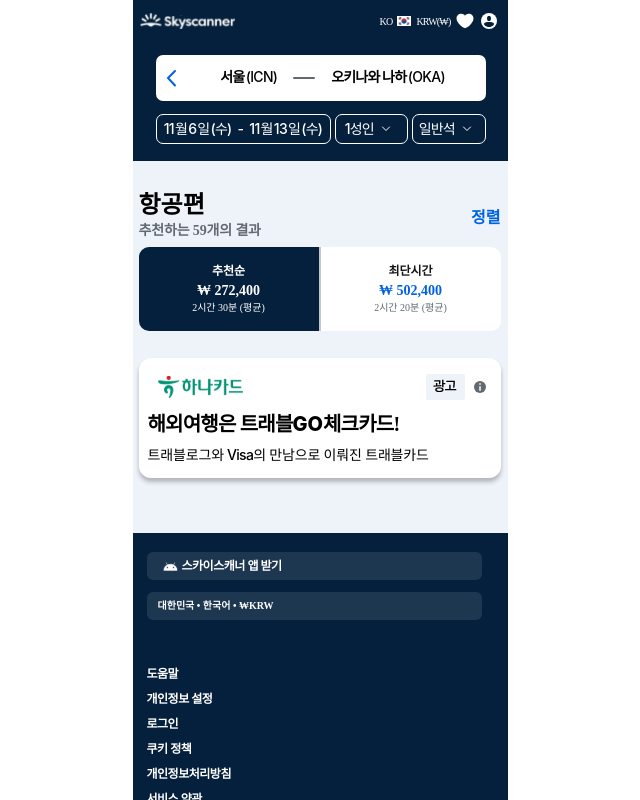
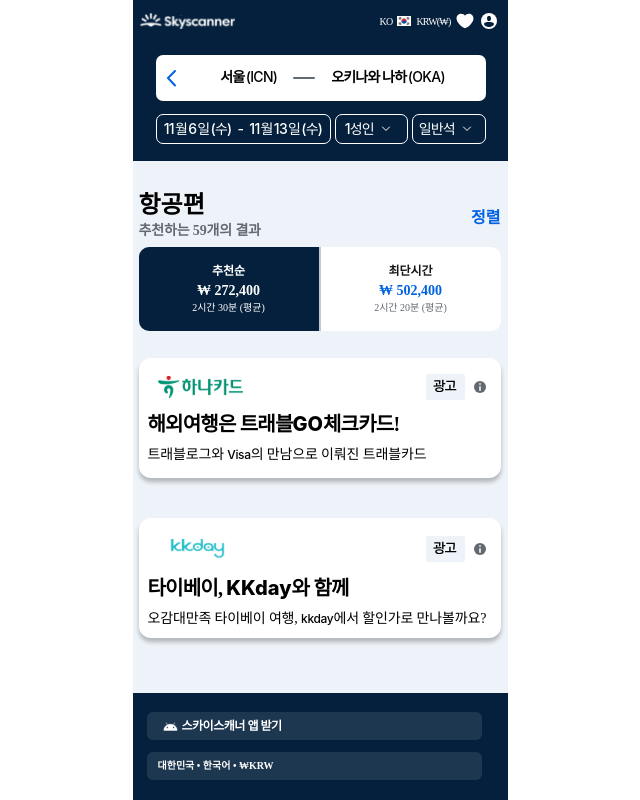
Before and after one commit to heesunee/35-COLLABORATION-WEB-SKYSCANNER, a React (Vite) app: page /reservation in a window 1280 px wide. Shown: the top 800 px of the page, without its empty margins (320-960 px from the left). Built offline with nearby package versions, Linux system fonts and the light colour scheme.

Commit message:
feat: 광고 컴포넌트 수정

```diff
--- a/src/components/reservation/Adcard.tsx
+++ b/src/components/reservation/Adcard.tsx
@@ -1,13 +1,18 @@
 import AdIcon from '@/assets/svg/ic_ad.svg?react';
 import ExclamationIcon from '@/assets/svg/ic_exclamation_circle_gray.svg?react';
-import HanacardIcon from '@/assets/svg/img_hanacard.svg?react';
 import styled from 'styled-components';
 
-const AdCard = () => {
+interface AdCardProps {
+	Img: React.ComponentType;
+	titles: string[];
+	subTitles: string[];
+}
+
+const AdCard = ({ Img, titles, subTitles }: AdCardProps) => {
 	return (
 		<AdCardContainer>
 			<TopSection>
-				<HanacardIcon />
+				<Img />
 				<div>
 					<AdIcon />
 					<ExclamationIcon />
@@ -15,14 +20,18 @@ const AdCard = () => {
 			</TopSection>
 			<BottomSection>
 				<div>
-					<KoreanTitle>해외여행은 트래블</KoreanTitle>
-					<EngTitle>GO</EngTitle>
-					<KoreanTitle>체크카드!</KoreanTitle>
+					{titles.map((title, index) =>
+						index === 1 ? <EngTitle key={index}>{title}</EngTitle> : <KoreanTitle key={index}>{title}</KoreanTitle>,
+					)}
 				</div>
 				<div>
-					<KoreanSubTitle>트래블로그와</KoreanSubTitle>
-					<EngSubTitle> Visa</EngSubTitle>
-					<KoreanSubTitle>의 만남으로 이뤄진 트래블카드</KoreanSubTitle>
+					{subTitles.map((subTitle, index) =>
+						index === 1 ? (
+							<EngSubTitle key={index}>{subTitle}</EngSubTitle>
+						) : (
+							<KoreanSubTitle key={index}>{subTitle}</KoreanSubTitle>
+						),
+					)}
 				</div>
 			</BottomSection>
 		</AdCardContainer>
@@ -62,6 +71,7 @@ const BottomSection = styled.div`
 	gap: 1.05rem;
 	flex-direction: column;
 `;
+
 const KoreanTitle = styled.span`
 	${({ theme }) => theme.fonts.title1_eb_20}
 `;
@@ -73,5 +83,5 @@ const KoreanSubTitle = styled.span`
 	${({ theme }) => theme.fonts.body2_r_14_new}
 `;
 const EngSubTitle = styled.span`
-	${({ theme }) => theme.fonts.e_body_m_14}
+	${({ theme }) => theme.fonts.e_body_m_12}
 `;
--- a/src/pages/reservation/index.tsx
+++ b/src/pages/reservation/index.tsx
@@ -1,3 +1,5 @@
+import HanacardIcon from '@/assets/svg/img_hanacard.svg?react';
+import KKdayIcon from '@/assets/svg/img_kkday.svg?react';
 import AdCard from '@/components/reservation/Adcard';
 import DateFilter from '@/components/reservation/DateFilter';
 import Filter from '@/components/reservation/Filter';
@@ -22,7 +24,16 @@ const Reservation = () => {
 			<ReservationMain>
 				<Wrapper>
 					<TabFlight />
-					<AdCard />
+					<AdCard
+						Img={HanacardIcon}
+						titles={['해외여행은 트래블', 'GO', '체크카드!']}
+						subTitles={['트래블로그와 ', 'Visa', '의 만남으로 이뤄진 트래블카드']}
+					/>
+					<AdCard
+						Img={KKdayIcon}
+						titles={['타이베이, ', 'KKday', '와 함께']}
+						subTitles={['오감대만족 타이베이 여행, ', 'kkday', '에서 할인가로 만나볼까요?']}
+					/>
 				</Wrapper>
 			</ReservationMain>
 		</ReservationContainer>
```
Also changed, not shown: src/assets/svg/img_kkday.svg (added).
